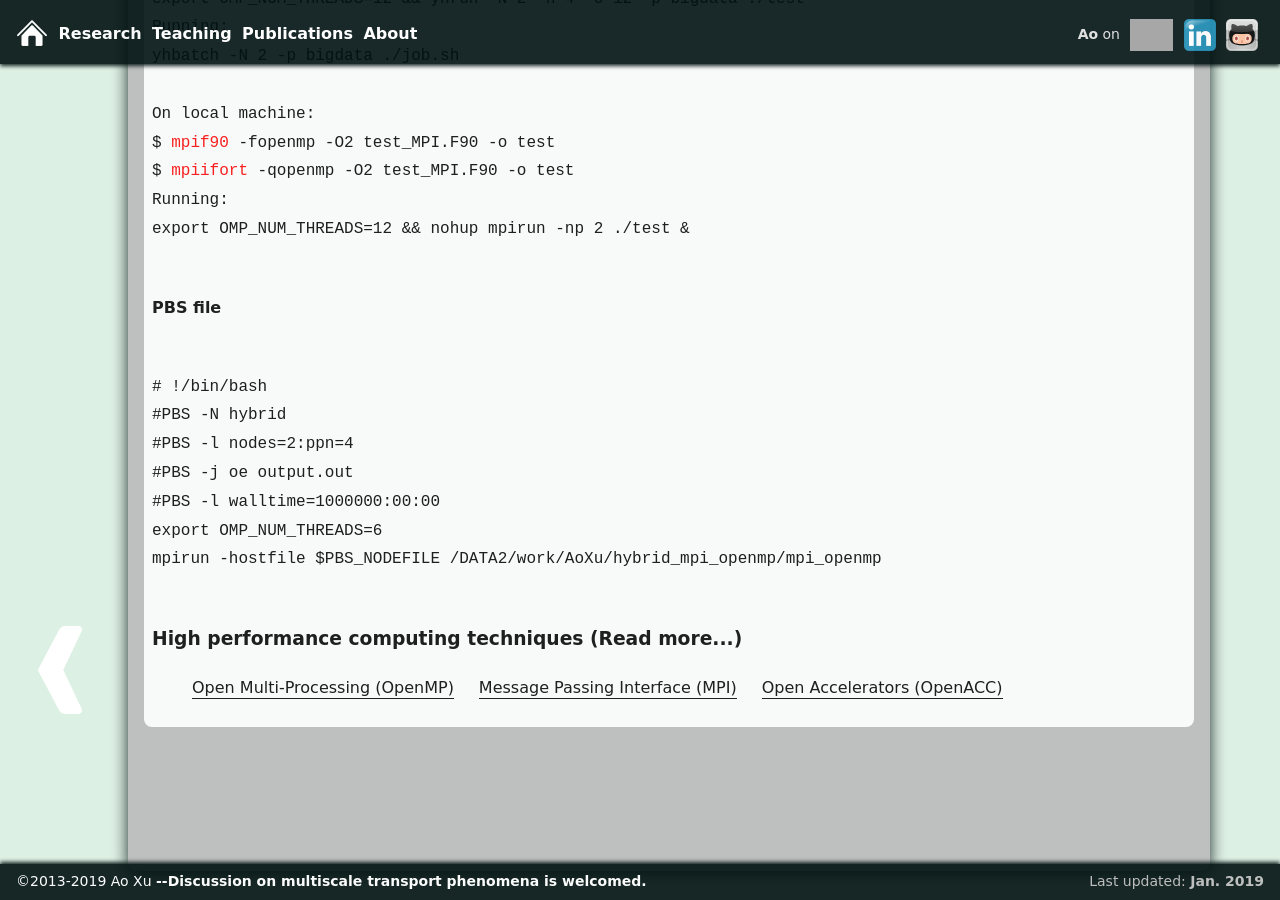
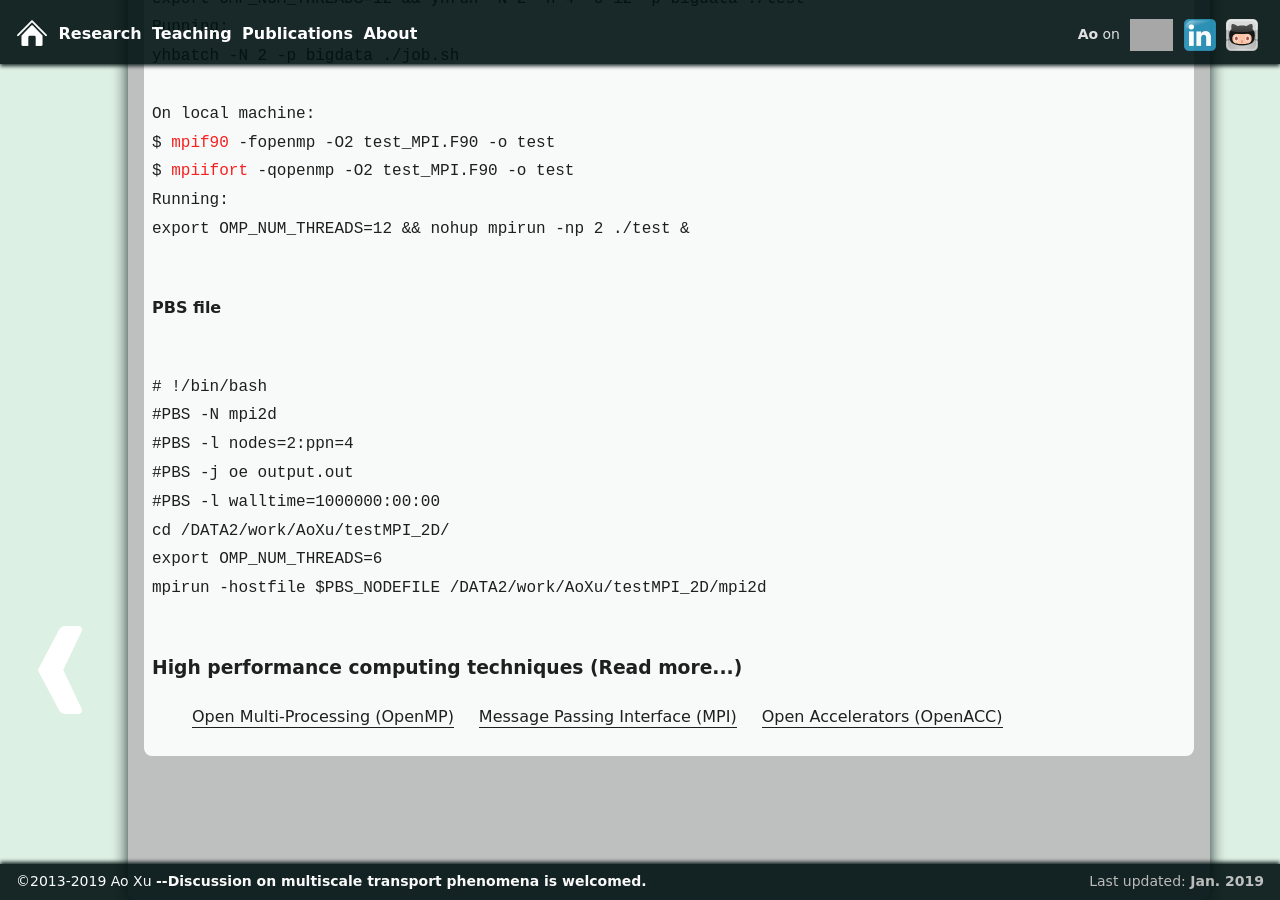
Before and after one commit to xuaoxiqi/xuaoxiqi.github.io, a Jekyll site: the page built from research_HPC_MPI.html, in a window 1280 px wide and 900 px high, scrolled down 1069 px. Built offline with Jekyll 4.4.1, drawn with Linux system fonts in a browser that asks for light colours; some web fonts are replaced; grey boxes are pictures that could not be loaded.

Commit message:
mionr edit

```diff
--- a/research_HPC_MPI.html
+++ b/research_HPC_MPI.html
@@ -51,12 +51,13 @@ export OMP_NUM_THREADS=12 && nohup mpirun -np 2 ./test &
     <h4>PBS file</h4>
 			<pre> <code>
 # !/bin/bash
-#PBS -N hybrid
+#PBS -N mpi2d
 #PBS -l nodes=2:ppn=4
 #PBS -j oe output.out
 #PBS -l walltime=1000000:00:00
+cd /DATA2/work/AoXu/testMPI_2D/
 export OMP_NUM_THREADS=6
-mpirun -hostfile $PBS_NODEFILE /DATA2/work/AoXu/hybrid_mpi_openmp/mpi_openmp
+mpirun -hostfile $PBS_NODEFILE /DATA2/work/AoXu/testMPI_2D/mpi2d
 			</code> </pre>
 
     <h3>High performance computing techniques (Read more...)</h3>
```
